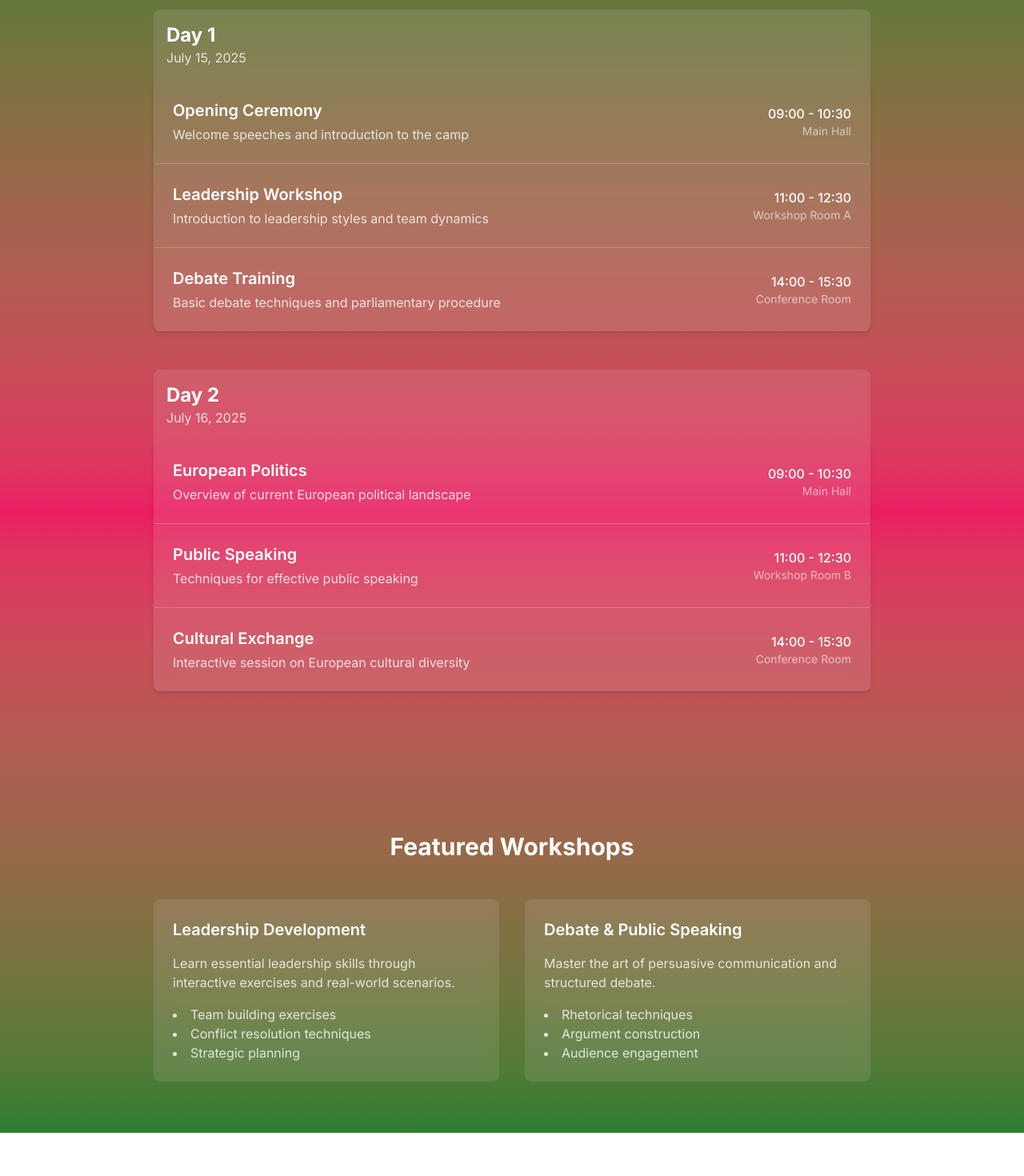
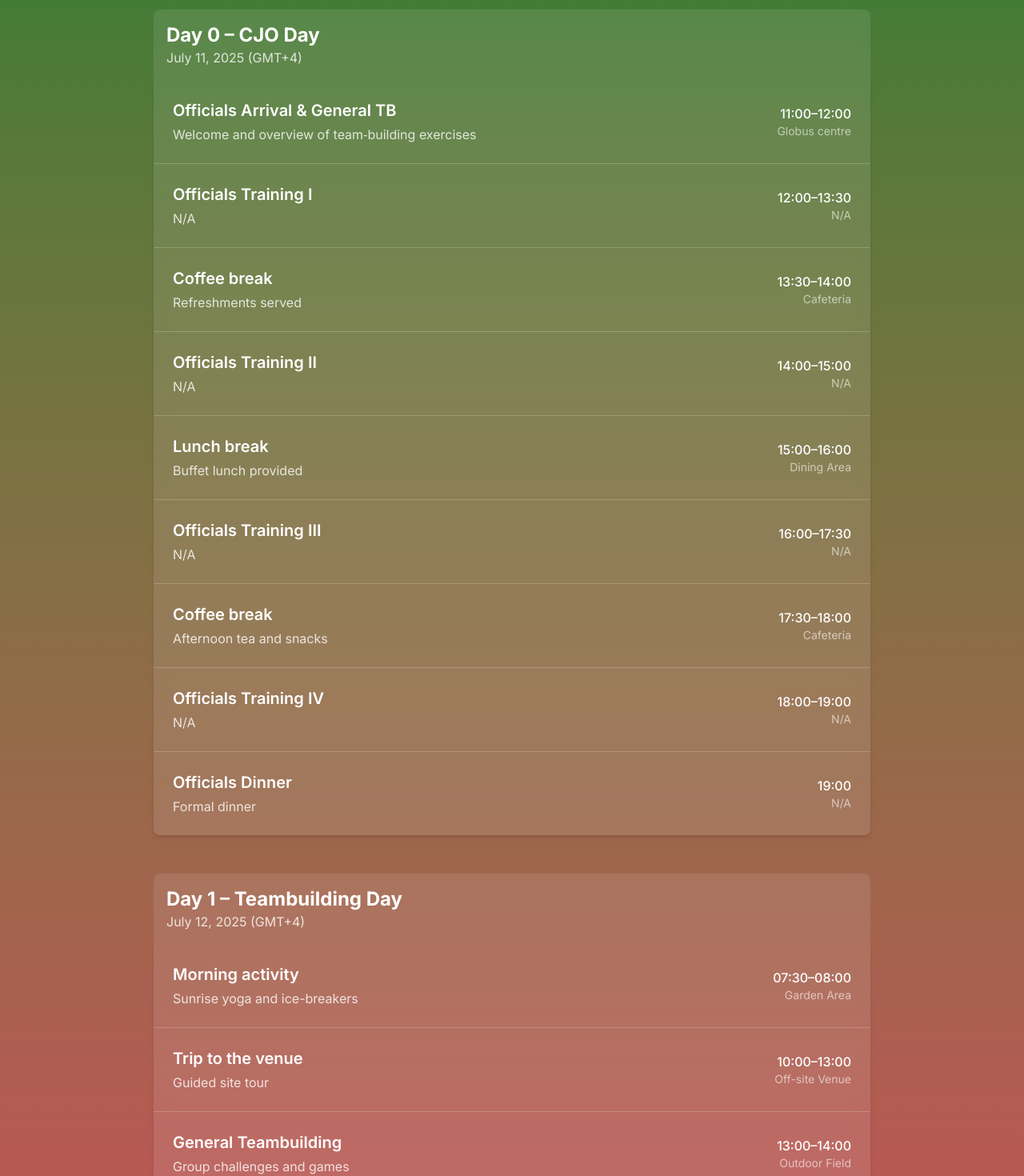
Before and after one commit to Ph4ntomByte/Summer_Training_Camp, a Next.js app: page /program in a window 1280 px wide. Shown: the part 200-1670 px from the top of the page at 80% size. Before the commit the page ends 1616 px from the top, so only its background shows below. Built offline with nearby package versions, Linux system fonts and the light colour scheme.

Commit message:
feat: update program page with approximate schedule

```diff
--- a/src/app/program/page.tsx
+++ b/src/app/program/page.tsx
@@ -1,53 +1,64 @@
 const scheduleData = [
   {
-    day: 'Day 1',
-    date: 'July 15, 2025',
+    day: 'Day 0 – CJO Day',
+    date: 'July 11, 2025 (GMT+4)',
     activities: [
-      {
-        time: '09:00 - 10:30',
-        title: 'Opening Ceremony',
-        description: 'Welcome speeches and introduction to the camp',
-        location: 'Main Hall'
+      { time: '11:00–12:00', title: 'Officials Arrival & General TB', description: 'Welcome and overview of team‐building exercises', location: 'Globus centre' },
+      { time: '12:00–13:30', title: 'Officials Training I',           description: 'N/A', location: 'N/A' },
+      { time: '13:30–14:00', title: 'Coffee break',                   description: 'Refreshments served', location: 'Cafeteria' },
+      { time: '14:00–15:00', title: 'Officials Training II',          description: 'N/A', location: 'N/A' },
+      { time: '15:00–16:00', title: 'Lunch break',                    description: 'Buffet lunch provided', location: 'Dining Area' },
+      { time: '16:00–17:30', title: 'Officials Training III',         description: 'N/A', location: 'N/A' },
+      { time: '17:30–18:00', title: 'Coffee break',                   description: 'Afternoon tea and snacks', location: 'Cafeteria' },
+      { time: '18:00–19:00', title: 'Officials Training IV',          description: 'N/A', location: 'N/A' },
+      { time: '19:00',       title: 'Officials Dinner',               description: 'Formal dinner', location: 'N/A' },
+    ],
   },
   {
-        time: '11:00 - 12:30',
-        title: 'Leadership Workshop',
-        description: 'Introduction to leadership styles and team dynamics',
-        location: 'Workshop Room A'
+    day: 'Day 1 – Teambuilding Day',
+    date: 'July 12, 2025 (GMT+4)',
+    activities: [
+      { time: '07:30–08:00', title: 'Morning activity',             description: 'Sunrise yoga and ice-breakers', location: 'Garden Area' },
+      { time: '10:00–13:00', title: 'Trip to the venue',            description: 'Guided site tour', location: 'Off-site Venue' },
+      { time: '13:00–14:00', title: 'General Teambuilding',         description: 'Group challenges and games', location: 'Outdoor Field' },
+      { time: '14:00–15:00', title: 'Lunch break',                  description: 'Picnic-style lunch', location: 'Outdoor Dining' },
+      { time: '15:00–16:30', title: 'Training I',                   description: 'N/A', location: 'N/A' },
+      { time: '16:30–17:00', title: 'Coffee break',                 description: 'Afternoon refreshments', location: 'Cafeteria' },
+      { time: '17:00–18:30', title: 'Training II',                  description: 'N/A', location: 'N/A' },
+      { time: '18:30–19:30', title: 'Evening activity',             description: 'Campfire & storytelling', location: 'Campfire Circle' },
+      { time: '19:30–20:30', title: 'Dinner',                       description: 'Buffet dinner', location: 'Dining Hall' },
+      { time: '20:30–22:30', title: 'Board games night',            description: 'Casual games', location: 'Common Room' },
+    ],
   },
   {
-        time: '14:00 - 15:30',
-        title: 'Debate Training',
-        description: 'Basic debate techniques and parliamentary procedure',
-        location: 'Conference Room'
-      }
-    ]
+    day: 'Day 2 – Training Day',
+    date: 'July 13, 2025 (GMT+4)',
+    activities: [
+      { time: '08:00–08:30', title: 'Morning activity', description: 'Brain-teasers and warm-ups', location: 'Workshop Room A' },
+      { time: '08:00–09:00', title: 'Breakfast',                  description: 'Continental breakfast', location: 'Dining Area' },
+      { time: '09:00–10:30', title: 'Training III',               description: 'N/A', location: 'N/A' },
+      { time: '10:30–11:00', title: 'Coffee break',               description: 'Mid-morning snacks', location: 'Cafeteria' },
+      { time: '11:00–12:30', title: 'Training IV',                description: 'N/A', location: 'N/A' },
+      { time: '12:30–13:30', title: 'Lunch break',                description: 'Hot lunch service', location: 'Dining Area' },
+      { time: '13:30–14:30', title: 'Training V',                 description: 'N/A', location: 'N/A' },
+      { time: '14:30–15:00', title: 'Break',                      description: '', location: 'Media Lab' },
+      { time: '15:00–16:30', title: 'Training VI',                description: 'N/A', location: 'N/A' },
+      { time: '16:30–17:00', title: 'Coffee break',               description: 'Afternoon tea', location: 'Cafeteria' },
+      { time: '17:00–18:00', title: 'Training VII',               description: 'N/A', location: 'N/A' },
+      { time: '18:00–19:00', title: 'Roundtable',                 description: 'Panel discussion with experts', location: 'Main Hall' },
+      { time: '19:00–20:00', title: 'Dinner',                     description: 'Theme dinner night', location: 'Dining Hall' },
+      { time: '20:00–22:00', title: 'Closing ceremony',           description: 'Imagine and Farewell', location: 'Main Hall' },
+    ],
   },
   {
-    day: 'Day 2',
-    date: 'July 16, 2025',
+    day: 'Day 3 – Training Day',
+    date: 'July 14, 2025 (GMT+4)',
     activities: [
-      {
-        time: '09:00 - 10:30',
-        title: 'European Politics',
-        description: 'Overview of current European political landscape',
-        location: 'Main Hall'
+      { time: '08:30–09:30', title: 'Breakfast',                   description: 'Final group breakfast', location: 'Dining Area' },
+      { time: '11:00–14:00', title: 'Trip to Baku',               description: 'Homecoming', location: 'Baku City Center' },
+    ],
   },
-      {
-        time: '11:00 - 12:30',
-        title: 'Public Speaking',
-        description: 'Techniques for effective public speaking',
-        location: 'Workshop Room B'
-      },
-      {
-        time: '14:00 - 15:30',
-        title: 'Cultural Exchange',
-        description: 'Interactive session on European cultural diversity',
-        location: 'Conference Room'
-      }
 ]
-  }
-];
 
 export default function ProgramPage() {
   return (
```
Lines whose indentation alone changed are shown as unchanged.
